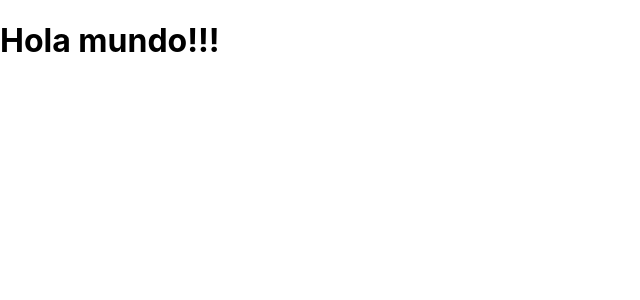
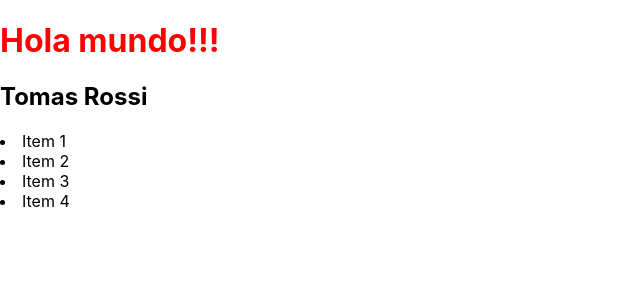
Before and after one commit to rossitom90/React-app-TRossi, a React (Create React App) app: page / in a window 1280 px wide. Shown: the top 300 px of the page, without its empty margins (0-640 px from the left). Built offline with nearby package versions, Linux system fonts and the light colour scheme.

Commit message:
update pruebas

```diff
--- a/src/App.css
+++ b/src/App.css
@@ -36,3 +36,7 @@
     transform: rotate(360deg);
   }
 }
+
+h1{
+  color: red;
+}
--- a/src/App.js
+++ b/src/App.js
@@ -1,11 +1,18 @@
 import logo from './logo.svg';
 import './App.css';
+import saludos from './components/Saludo';
 
 function App() {
   return (
+    <>
    <h1>Hola mundo!!!</h1>
-
-
+    <h2>Tomas Rossi</h2>
+    <li>Item 1</li>
+    <li>Item 2</li>
+    <li>Item 3</li>
+    <li>Item 4</li>
+    <saludos></saludos>
+   </>
   );
 }
 
--- /dev/null
+++ b/src/components/Saludo.js
@@ -0,0 +1,10 @@
+function saludos() {
+    return(
+    <>
+    <h1>Saludos!!</h1>
+
+    </>
+    );
+}
+
+export default saludos
```
Also changed, not shown: 1 other file (tests, documents, lock files or other folders).
